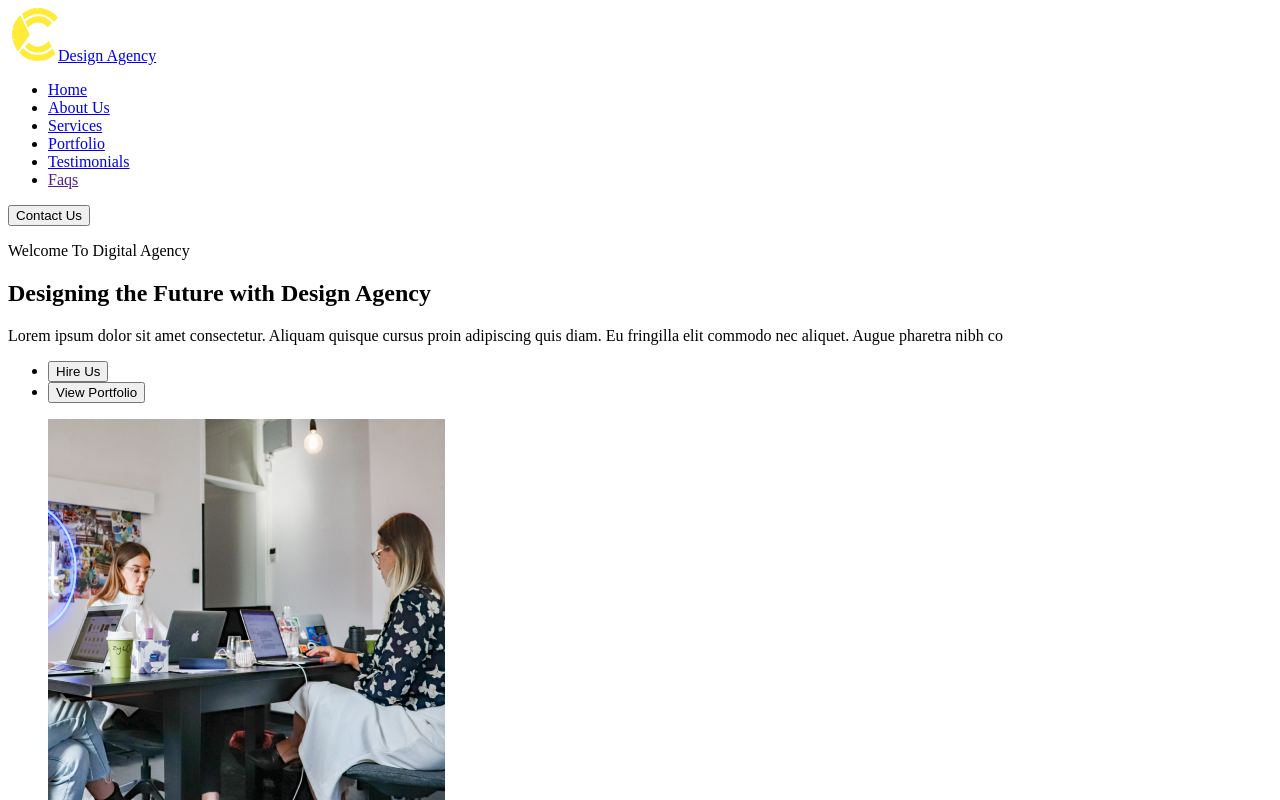
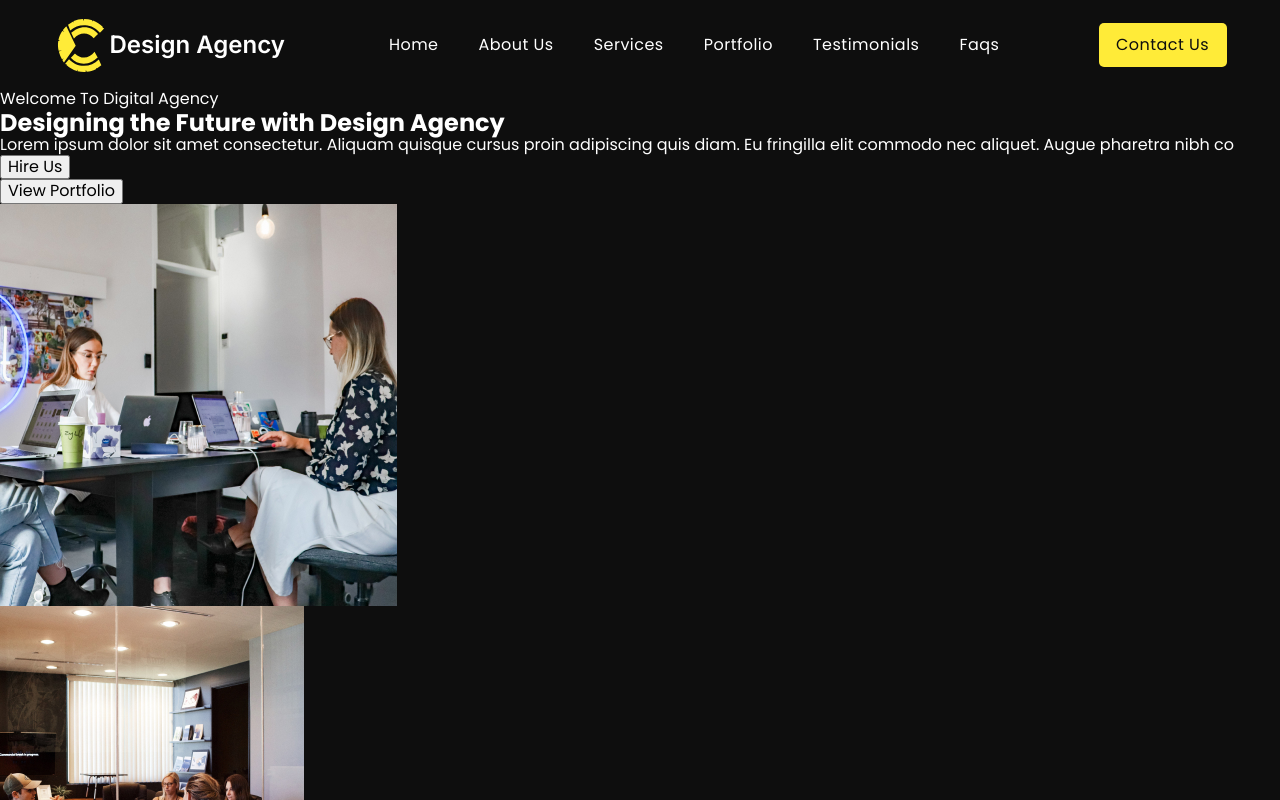
Before and after one commit to inkamish/team-project, a plain HTML site: page index.html in a window 1280 px wide. Shown: the top 800 px of the page. Drawn offline with nearby package versions, Linux system fonts and the light colour scheme.

Commit message:
add header styles

```diff
--- /dev/null
+++ b/css/styles.css
@@ -0,0 +1,87 @@
+h1, h2, h3, h4, h5, h6, p {
+    margin: 0;
+}
+
+ul, ol {
+    margin: 0;
+    padding-left: 0;
+    list-style: none;
+}
+
+a {
+    text-decoration: none;
+}
+
+img {
+    display: block;
+}
+
+address {
+    font-style: normal;
+}
+
+button {
+    cursor: pointer;
+}
+
+body {
+    background-color: #0E0E0E;
+    color: #FFFFFF;
+    font-family: "Poppins", sans-serif;
+}
+
+.container {
+    width: 1203px;
+    padding: 0 15px;
+    margin: 0 auto;
+}
+
+.header {}
+
+.header-container {
+    display: flex;
+    align-items: center;
+}
+
+.header-nav {
+    display: flex;
+    gap: 104px;
+    align-items: center;
+    margin-right: auto;
+}
+
+.header-logo {
+    font-family: "Inter", sans-serif;
+    font-weight: 600;
+    font-size: 24px;
+    color: #fff;
+    display: flex;
+    align-items: center;
+    gap: 6px;
+}
+
+.header-list {
+    display: flex;
+    gap: 40px;
+}
+
+.header-item {}
+
+.header-link {
+    font-size: 16px;
+    letter-spacing: 0.03em;
+    color: #fff;
+    padding: 36px 0;
+    display: block;
+}
+
+.header-btn {
+    font-size: 16px;
+    letter-spacing: 0.03em;
+    color: #0e0e0e;
+    background-color: #FFEB38;
+    border-radius: 5px;
+    border: none;
+    min-width: 128px;
+    height: 44px;
+}
--- a/index.html
+++ b/index.html
@@ -4,24 +4,54 @@
     <meta charset="UTF-8" />
     <meta name="viewport" content="width=device-width, initial-scale=1.0" />
     <title>Digital Agency</title>
+    <link
+      rel="stylesheet"
+      href="https://cdnjs.cloudflare.com/ajax/libs/modern-normalize/2.0.0/modern-normalize.min.css"
+      integrity="sha512-4xo8blKMVCiXpTaLzQSLSw3KFOVPWhm/TRtuPVc4WG6kUgjH6J03IBuG7JZPkcWMxJ5huwaBpOpnwYElP/m6wg=="
+      crossorigin="anonymous"
+      referrerpolicy="no-referrer"
+    />
+    <link rel="preconnect" href="https://fonts.googleapis.com" />
+    <link rel="preconnect" href="https://fonts.gstatic.com" crossorigin />
+    <link
+      href="https://fonts.googleapis.com/css2?family=Inter:wght@600&family=Poppins:wght@300;400;700&display=swap"
+      rel="stylesheet"
+    />
+    <link rel="stylesheet" href="./css/styles.css" />
   </head>
   <body>
-    <header>
-      <nav>
-        <a href="./index.html"
-          ><img src="./img/logo.svg" alt="logo" width="50" height="53" />Design
-          Agency</a
-        >
-        <ul>
-          <li><a href="./index.html">Home</a></li>
-          <li><a href="#about">About Us</a></li>
-          <li><a href="#services">Services</a></li>
-          <li><a href="#portfolio">Portfolio</a></li>
-          <li><a href="#feedback">Testimonials</a></li>
-          <li><a href="">Faqs</a></li>
-        </ul>
-      </nav>
-      <button type="button">Contact Us</button>
+    <header class="header">
+      <div class="container header-container">
+        <nav class="header-nav">
+          <a class="header-logo" href="./index.html"
+            ><img
+              src="./img/logo.svg"
+              alt="logo"
+              width="50"
+              height="53"
+            />Design Agency</a
+          >
+          <ul class="header-list">
+            <li class="header-item">
+              <a class="header-link" href="./index.html">Home</a>
+            </li>
+            <li class="header-item">
+              <a class="header-link" href="#about">About Us</a>
+            </li>
+            <li class="header-item">
+              <a class="header-link" href="#services">Services</a>
+            </li>
+            <li class="header-item">
+              <a class="header-link" href="#portfolio">Portfolio</a>
+            </li>
+            <li class="header-item">
+              <a class="header-link" href="#feedback">Testimonials</a>
+            </li>
+            <li class="header-item"><a class="header-link" href="">Faqs</a></li>
+          </ul>
+        </nav>
+        <button class="header-btn" type="button">Contact Us</button>
+      </div>
     </header>
     <main>
       <section>
```
